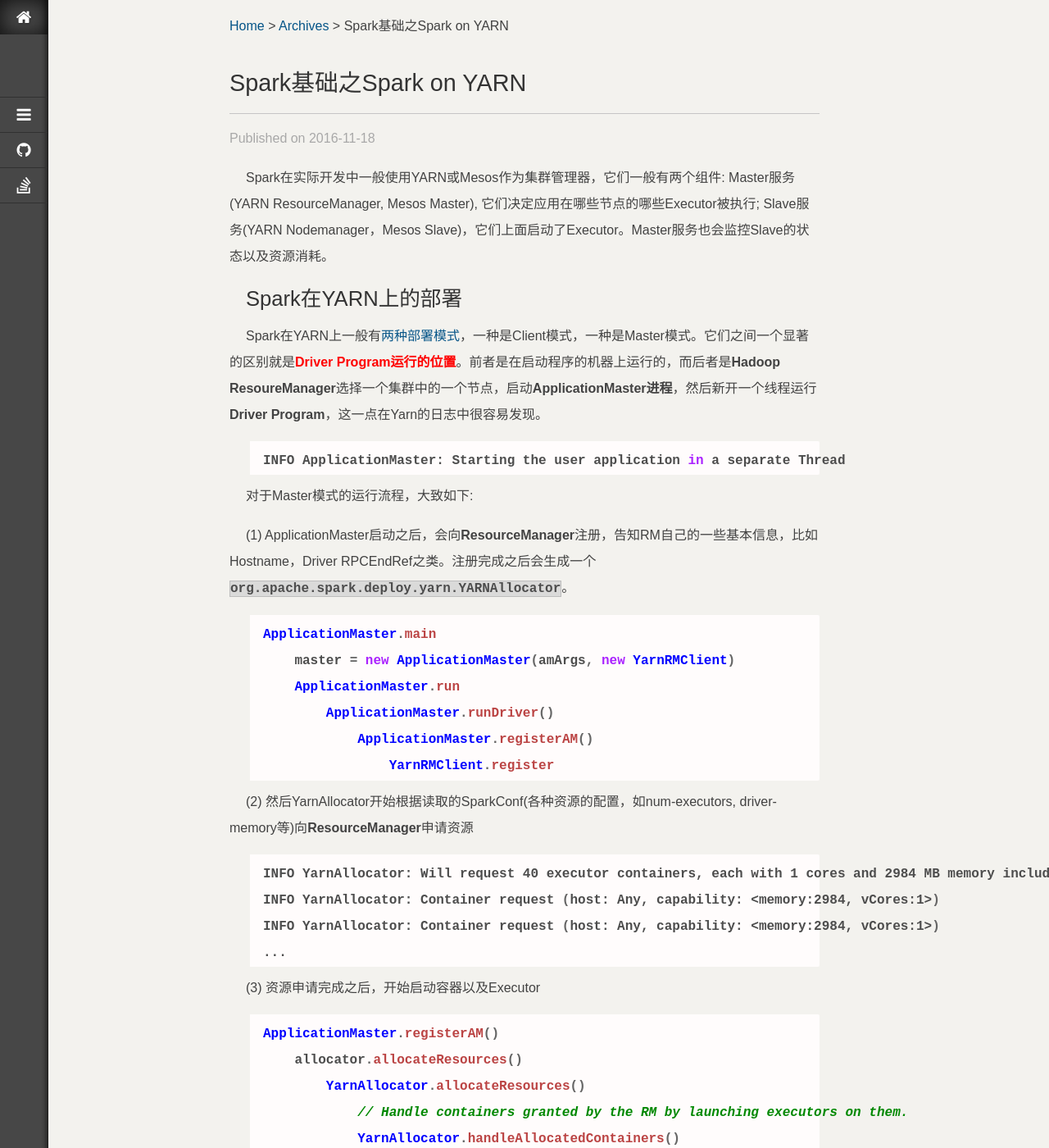
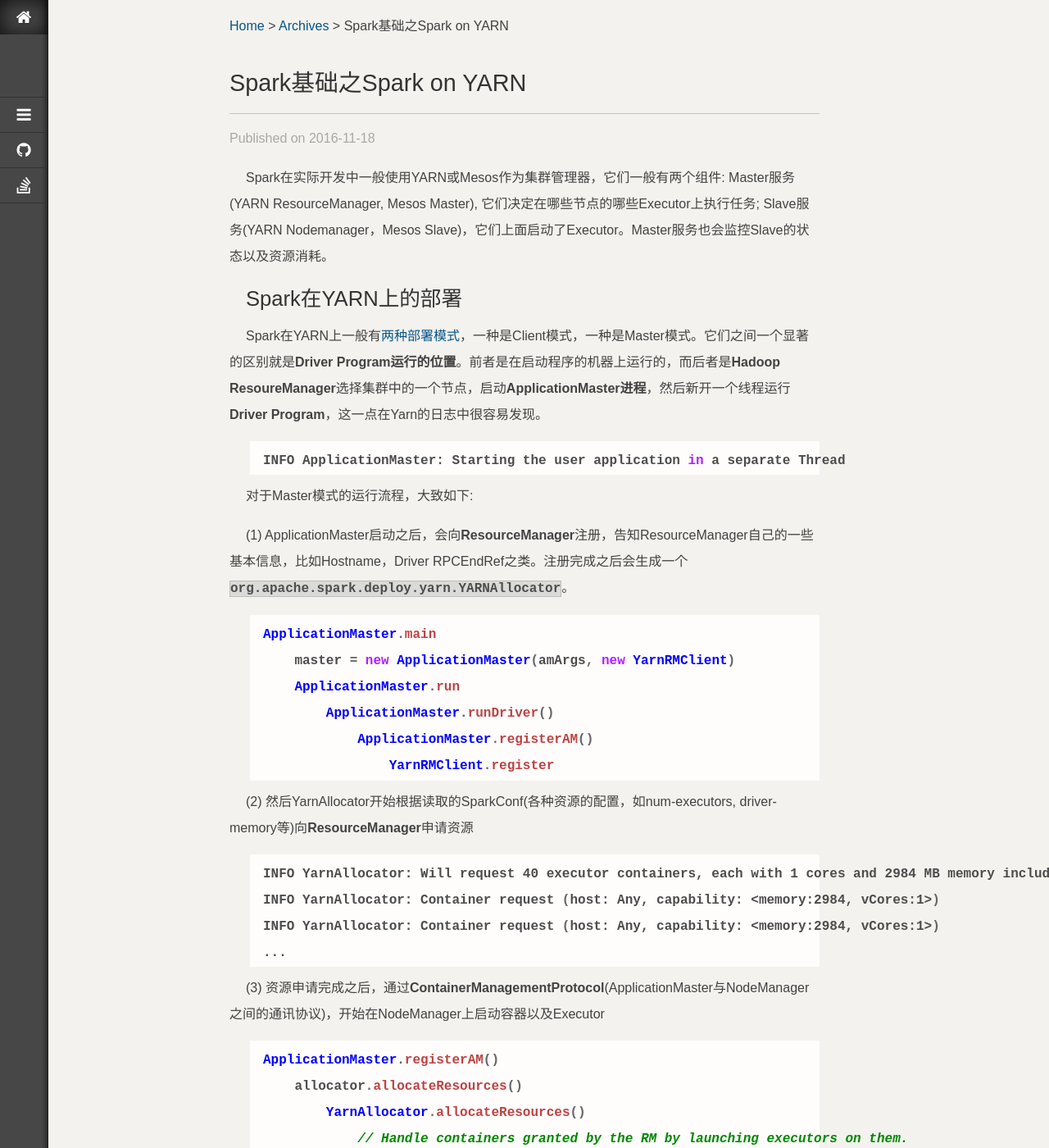
Before and after one commit to jacoffee/jacoffee.github.io, a Jekyll site: the page built from _posts/2016-11-18-spark-on-yarn.md, in a window 1280 px wide and 1400 px high. Shown: the whole window at 82% size. Built offline with Jekyll 4.4.1, drawn with Linux system fonts in a browser that asks for light colours; nearby versions of some CDN libraries; library files that are not in the unit come from our copies; Markdown is read by kramdown in place of the engine named in the settings; some of the changed text lies outside the part shown.

Commit message:
fix some words

````diff
--- a/_posts/2016-11-18-spark-on-yarn.md
+++ b/_posts/2016-11-18-spark-on-yarn.md
@@ -10,11 +10,11 @@
 keywords: [YarnMaster，YarnClient，ApplicationMaster，ExecutorCores，Parallelism，NodeManager，DataNode，MemorySlot]
 ---
 
-Spark在实际开发中一般使用YARN或Mesos作为集群管理器，它们一般有两个组件: Master服务(YARN ResourceManager, Mesos Master), 它们决定应用在哪些节点的哪些Executor被执行; Slave服务(YARN Nodemanager，Mesos Slave)，它们上面启动了Executor。Master服务也会监控Slave的状态以及资源消耗。
+Spark在实际开发中一般使用YARN或Mesos作为集群管理器，它们一般有两个组件: Master服务(YARN ResourceManager, Mesos Master), 它们决定在哪些节点的哪些Executor上执行任务; Slave服务(YARN Nodemanager，Mesos Slave)，它们上面启动了Executor。Master服务也会监控Slave的状态以及资源消耗。
 
 ##Spark在YARN上的部署
 
-Spark在YARN上一般有[两种部署模式](https://spark.apache.org/docs/2.0.0/running-on-yarn.html)，一种是Client模式，一种是Master模式。它们之间一个显著的区别就是<b style="color:red">Driver Program运行的位置</b>。前者是在启动程序的机器上运行的，而后者是**Hadoop ResoureManager**选择一个集群中的一个节点，启动**ApplicationMaster进程**，然后新开一个线程运行**Driver Program**，这一点在Yarn的日志中很容易发现。
+Spark在YARN上一般有[两种部署模式](https://spark.apache.org/docs/2.0.0/running-on-yarn.html)，一种是Client模式，一种是Master模式。它们之间一个显著的区别就是**Driver Program运行的位置**。前者是在启动程序的机器上运行的，而后者是**Hadoop ResoureManager**选择集群中的一个节点，启动**ApplicationMaster进程**，然后新开一个线程运行**Driver Program**，这一点在Yarn的日志中很容易发现。
 
 ```bash
 INFO ApplicationMaster: Starting the user application in a separate Thread
@@ -22,7 +22,7 @@
 
 对于Master模式的运行流程，大致如下:
 
-(1) ApplicationMaster启动之后，会向**ResourceManager**注册，告知RM自己的一些基本信息，比如Hostname，Driver RPCEndRef之类。注册完成之后会生成一个`org.apache.spark.deploy.yarn.YARNAllocator`。
+(1) ApplicationMaster启动之后，会向**ResourceManager**注册，告知ResourceManager自己的一些基本信息，比如Hostname，Driver RPCEndRef之类。注册完成之后会生成一个`org.apache.spark.deploy.yarn.YARNAllocator`。
 
 ```java
 ApplicationMaster.main
@@ -42,7 +42,7 @@
 ...
 ```
 
-(3) 资源申请完成之后，开始启动容器以及Executor
+(3) 资源申请完成之后，通过**ContainerManagementProtocol**(ApplicationMaster与NodeManager之间的通讯协议)，开始在NodeManager上启动容器以及Executor
 
 ```java
 ApplicationMaster.registerAM()
@@ -58,17 +58,17 @@
 INFO YarnAllocator: Launching ExecutorRunnable. driverUrl: spark://CoarseGrainedScheduler@192.168.111.195:35611,  executorHostname: server191
 ```
 
-(4) 之后Driver Program会将Job划分为不同的Stage和Task，然后向Application Master发出资源请求，Application Master会与Resource Manager进行沟通以获取不同的资源组合(Container)，然后将任务分发到不同的Container上去执行
+(4) 之后Driver Program会将Job划分为不同的Stage和Task，然后向ApplicationMaster发出资源请求，ApplicationMaster会与Resource Manager进行沟通以获取不同的资源组合(Container)，然后将任务分发到不同的Container上去执行
 
 ![节点内存结构图](http://static.zybuluo.com/jacoffee/kzgp16jizmthkuz0e3kfso0q/image_1b262vvmr16q614el1tj775i1vmum.png)
 
 ## YARN Master模式的资源分配
 
-在YARN资源管理中，一个Container(YARN对于资源的一种抽象，包括CPU和内存)对应一个Executor，实际上就是一个JVM实例，可以同时执行多个Task(通过executor-cores指定)。一个节点可以根据资源情况启动多个Container。Container一般分为`Driver Container`和`Executor Container`(官方并没有这种划分，这里只是为了理解方便)。 这个`Driver Container`实际上就是运行`ApplicationMaster`的。
+在YARN资源管理中，一个Container(YARN对于资源的一种抽象，包括CPU和内存)对应一个Executor，实际上就是一个JVM实例，可以同时执行多个Task(通过executor-cores指定)。一个节点可以根据资源情况启动多个Container。Container一般分为**Driver Container**和**Executor Container**(官方并没有这种划分，这里只是为了理解方便)。 这个**Driver Container**实际上就是运行**ApplicationMaster**的。
 
-在计算一个节点(Hadoop DataNode)可分配给Container的内存时，首先要剔除如下几部分: `Hadoop DataNode`守卫进程(1000MB)，`Hadoop NodeManager`守卫进程(1000MB)，节点本身运行(一般会留出1G)，剩下的物理内存才是真正可以分配给Container的，一般会通过`yarn-site.xml`中的**yarn.nodemanager.resource.memory-mb**属性进行设置，它指定了节点上所有的Container可以使用的总内存。
+在计算一个节点(Hadoop DataNode)可分配给Container的内存时，首先要剔除如下几部分: **Hadoop DataNode**守卫进程(1000MB)，**Hadoop NodeManager**守卫进程(1000MB)，节点本身运行(一般会留出1G)，剩下的物理内存才是真正可以分配给Container的，一般会通过**yarn-site.xml**中的**yarn.nodemanager.resource.memory-mb**属性进行设置，它指定了节点上所有的Container可以使用的总内存。
 
-对于Executor，`ExecutorMemoryRequired = Executor-Memory + ExecutorMemoryOverhead` 前者我们一般通过`executor-memory`参数指定，后者的计算公式如下:
+对于Executor，**ExecutorMemoryRequired = ExecutorMemory + ExecutorMemoryOverhead** 前者我们一般通过**executor-memory**参数指定，后者的计算公式如下:
 
 ```scala
 // org.apache.spark.deploy.yarn.YarnAllocator
@@ -80,12 +80,12 @@
     math.max((MEMORY_OVERHEAD_FACTOR * executorMemory).toInt, MEMORY_OVERHEAD_MIN)).toInt
 ```
 
-对于MemoryOverhead，首先会读取我们设置的，如果没有显示设置。则会取`ExecutorMemory * 0.1`与<b style="color:red">384m</b>之间的最大值。
+对于MemoryOverhead，首先会读取我们设置的，如果没有显示设置。则会取**ExecutorMemory * 0.1**与**384m**之间的最大值。
 
-但是**ExecutorMemoryRequired**计算出来的值并不是最终Container申请的内存大小，还有一个因素需要考虑: <b style="color:red">yarn.scheduler.minimum-allocation-mb</b>, 该属性可以理解为<b style="color:red">YARN内存分配的最小单位</b>，默认是1024m。也就是说最终Container申请的内存一定是该属性的整数倍，如果说**ExecutorMemoryRequired**计算出来为<b style="color:red">2984m</b>， 那么实际申请的就是<b style="color:red">3G</b>
+但是**ExecutorMemoryRequired**计算出来的值并不是最终Container申请的内存大小，还有一个因素需要考虑: <b>yarn.scheduler.minimum-allocation-mb</b>, 该属性可以理解为**YARN内存分配的最小单位，默认是1024m**。也就是说最终Container申请的内存一定是该属性的整数倍，如果说ExecutorMemoryRequired计算出来为2984m， 那么实际申请的就是3G。
 
-关于ExecutorMemory部分，我们主要从两个方面考虑: <b style="color:red">Execution内存</b>和<b style="color:red">用于存储的内存(cache)</b>。
-从1.6版本起，在SparkEnv初始化的时候，提供了两种`MemoryManager`:
+关于ExecutorMemory部分，我们主要从两个方面考虑: Execution内存和用于存储的内存(cache)。
+从1.6版本起，在SparkEnv初始化的时候，提供了两种MemoryManager:
 
 ```scala
 // org.apache.spark.SparkEnv
@@ -99,11 +99,11 @@
   }
 ```
 
-默认的情况下使用`org.apache.spark.memory.UnifiedMemoryManager`(<b class="highlight">A MemoryManager that enforces a soft boundary between execution and storage such that either side can borrow memory from the other.</b>)，也就是上面两种类型的内存使用并没有严格界限，可以互相占用。这也是1.6版本在内存管理方面的一个优化。
+默认的情况下使用**org.apache.spark.memory.UnifiedMemoryManager**(<b class="highlight">A MemoryManager that enforces a soft boundary between execution and storage such that either side can borrow memory from the other.</b>)，也就是上面两种类型的内存使用并没有严格界限，可以互相占用。这也是1.6版本在内存管理方面的一个优化。
 
-相反如果我们选择了LegacyMode，则会使用`org.apache.spark.memory.StaticMemoryManager`(<b class="highlight">A MemoryManager that statically partitions the heap space into disjoint regions.</b>)，也就是`spark.shuffle.memoryFraction`和 `spark.storage.memoryFraction`指定的内存区域会被严格区分，不能互相占用。
+相反如果我们选择了LegacyMode，则会使用**org.apache.spark.memory.StaticMemoryManager**(<b class="highlight">A MemoryManager that statically partitions the heap space into disjoint regions.</b>)，也就是**spark.shuffle.memoryFraction**和 **spark.storage.memoryFraction**指定的内存区域会被严格区分，不能互相占用。
 
-而对于`Driver Memory`，计算逻辑大致相同，只不过是通过ApplicationMasterOverhead来表达的:
+而对于Driver Memory，计算逻辑大致相同，只不过是通过ApplicationMasterOverhead来表达的:
 
 ```scala
 // org.apache.spark.deploy.yarn.Client
@@ -172,7 +172,7 @@
 TotalVCoresNeeded	1
 ```
 
-`TotalVCoresNeeded`会显示成1，即使设置成了多个，这个其实并不是计算的问题，而是[Hadoop配置的问题](http://stackoverflow.com/questions/33248108/spark-executor-on-yarn-client-does-not-take-executor-core-count-configuration)。
+**TotalVCoresNeeded**会显示成1，即使设置成了多个，这个其实并不是计算的问题，而是[Hadoop配置的问题](http://stackoverflow.com/questions/33248108/spark-executor-on-yarn-client-does-not-take-executor-core-count-configuration)。
 
 ##参考
 
````
Also changed, not shown: _posts/2016-09-06-spark-shuffle.md (+36 -28 lines).
